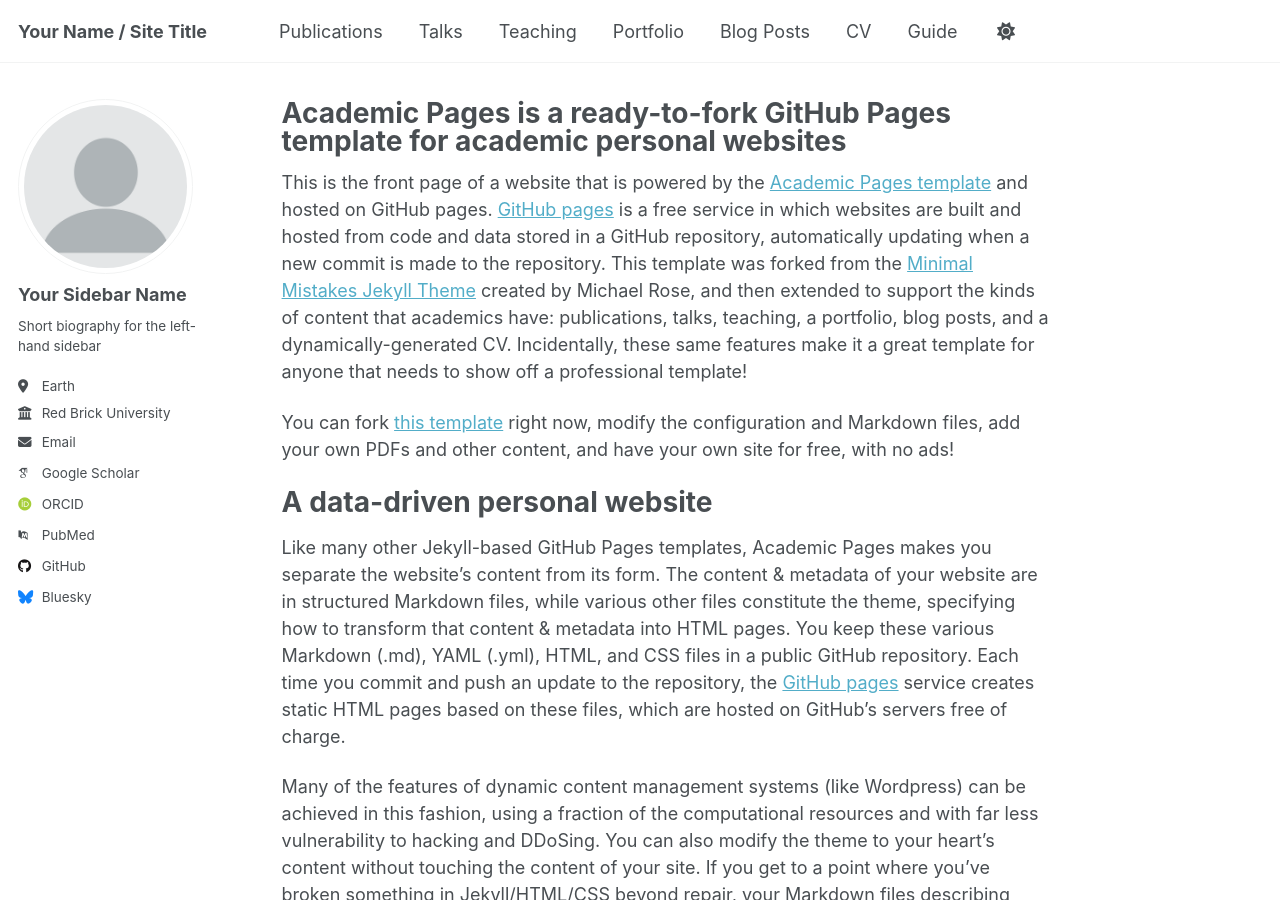
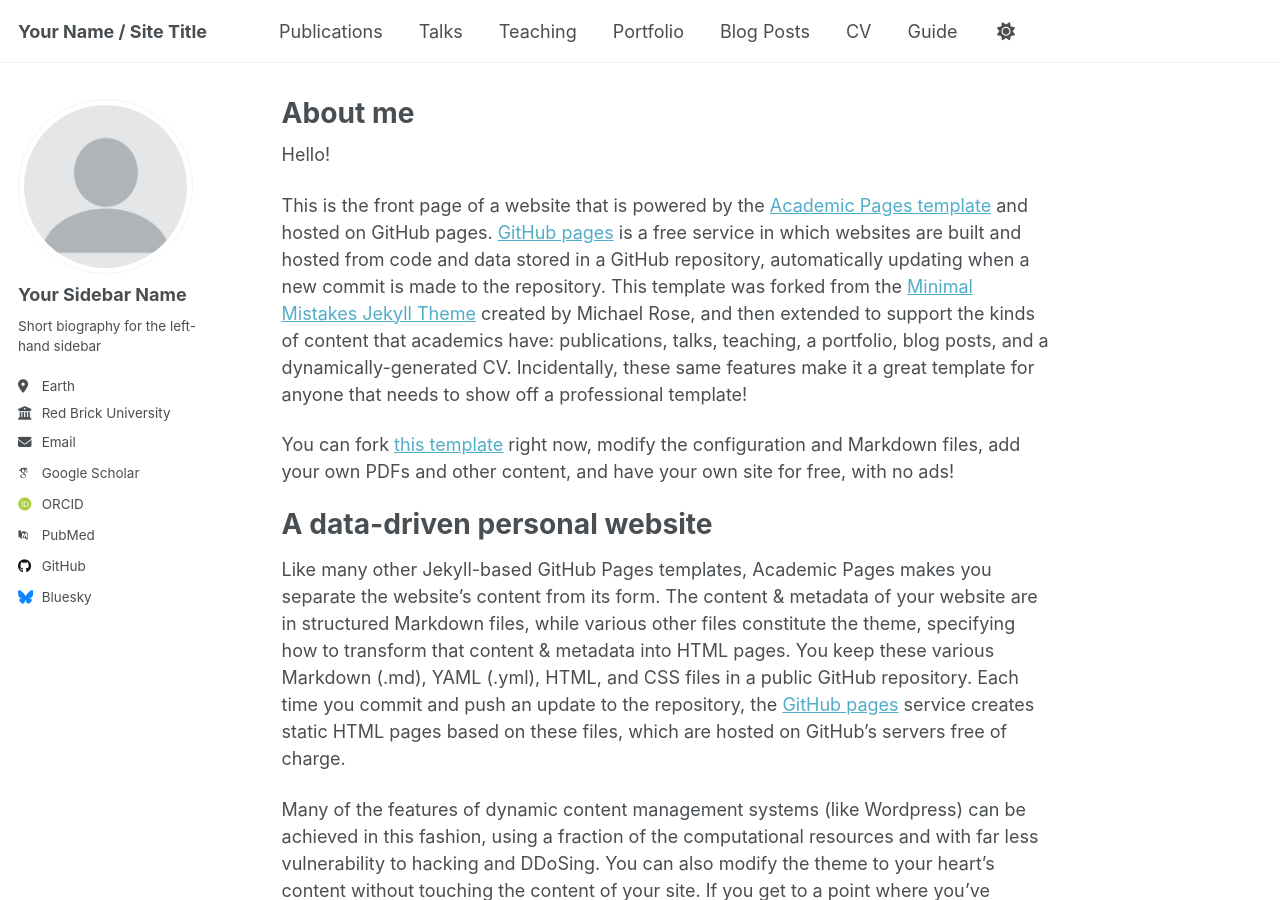
Before and after one commit to efraimlyp/efraimlyp.github.io, a Jekyll site: the page built from _pages/about.md, in a window 1280 px wide and 900 px high. Built offline with Jekyll 4.4.1, drawn with Linux system fonts in a browser that asks for light colours; some web fonts are replaced; a script that is not in the unit is left out.

Commit message:
Update about.md

```diff
--- a/_pages/about.md
+++ b/_pages/about.md
@@ -1,11 +1,13 @@
 ---
 permalink: /
-title: "Academic Pages is a ready-to-fork GitHub Pages template for academic personal websites"
+title: "About me"
 author_profile: true
 redirect_from:
   - /about/
   - /about.html
 ---
+
+Hello!
 
 This is the front page of a website that is powered by the [Academic Pages template](https://github.com/academicpages/academicpages.github.io) and hosted on GitHub pages. [GitHub pages](https://pages.github.com) is a free service in which websites are built and hosted from code and data stored in a GitHub repository, automatically updating when a new commit is made to the repository. This template was forked from the [Minimal Mistakes Jekyll Theme](https://mmistakes.github.io/minimal-mistakes/) created by Michael Rose, and then extended to support the kinds of content that academics have: publications, talks, teaching, a portfolio, blog posts, and a dynamically-generated CV. Incidentally, these same features make it a great template for anyone that needs to show off a professional template!
 
```
